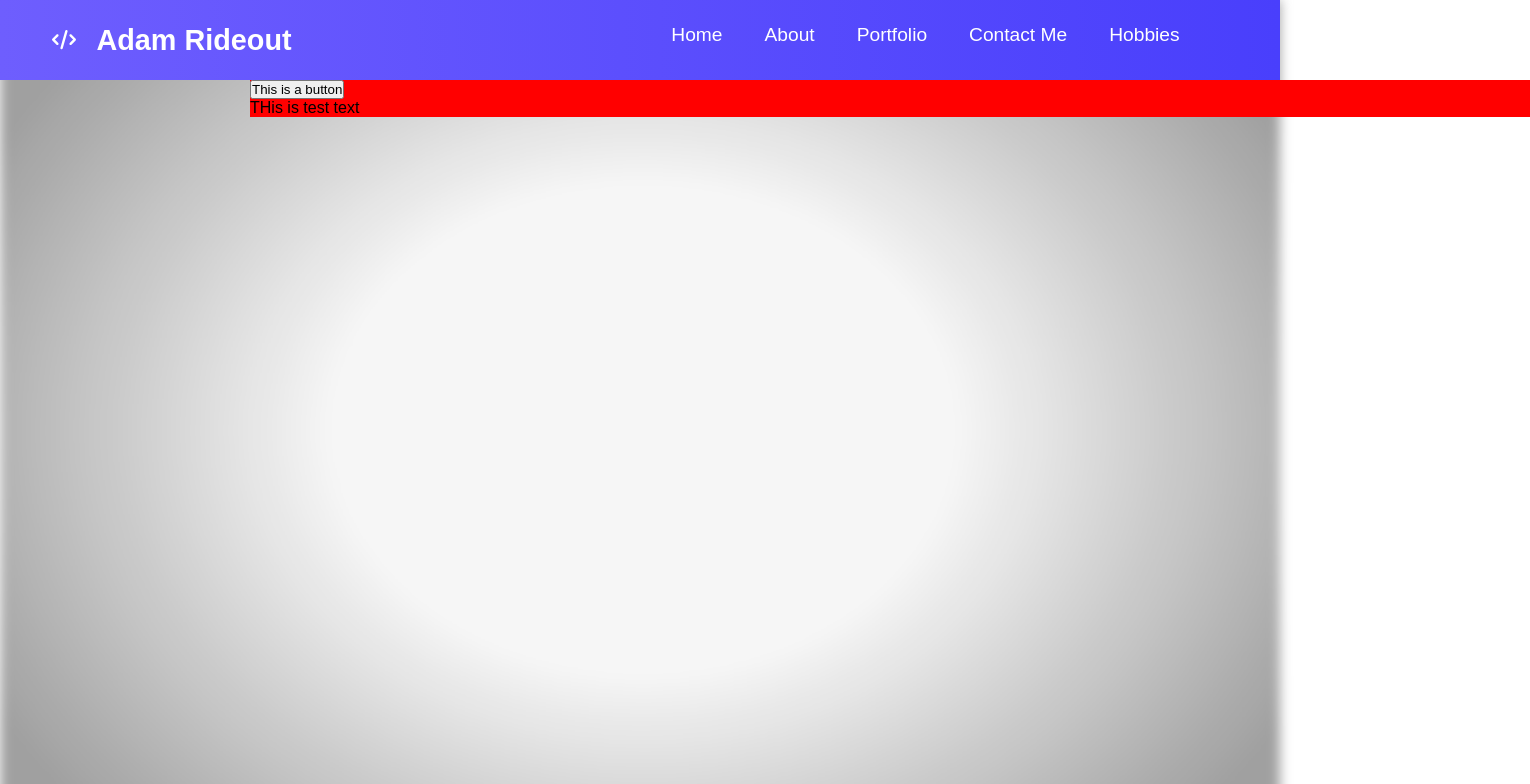
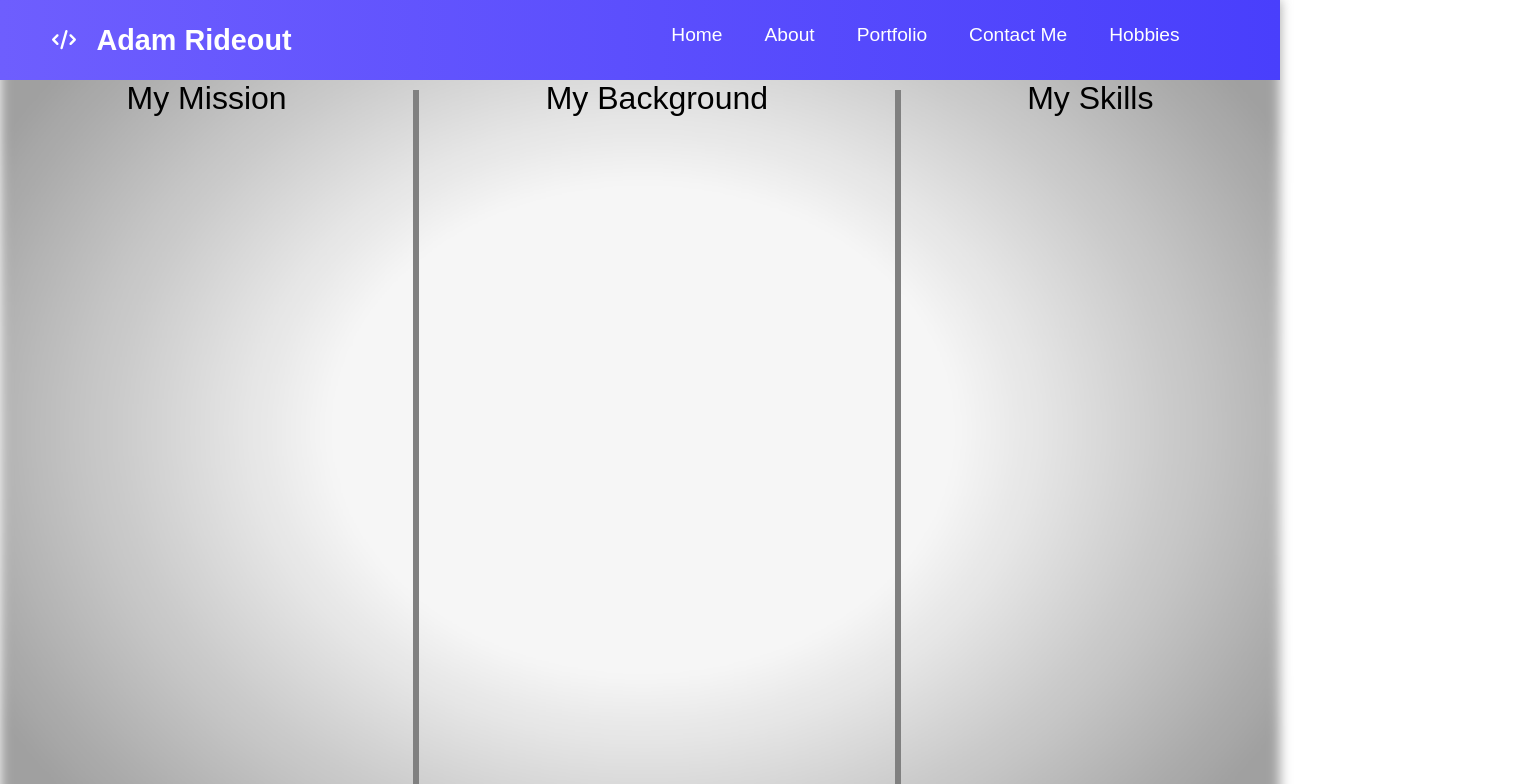
Before and after one commit to arideout1/Website, a React (Create React App) app: page /about in a window 1280 px wide. Shown: the top 784 px of the page, 1530 px wide, since content can reach past the window. Built offline with nearby package versions, Linux system fonts and the light colour scheme.

Commit message:
Added divider class

```diff
--- a/src/components/MainPages/About.js
+++ b/src/components/MainPages/About.js
@@ -1,21 +1,27 @@
-import React, { useState, useRef, useEffect } from 'react';
+import React, { useState } from 'react';
 import styles from './About.module.css';
+import Divider from '../Utils/Divider';
+import { DividerChoices } from '../Utils/Divider';
 
 function About() {
-    const [isNavOpen, setIsNavOpen] = useState(false)
-
-    useEffect(() => {
-        setIsNavOpen(true);
-    });
 
     return (
-        <div className={`${styles.wrapper}  ${isNavOpen ? styles.isNavOpen : ""}`}>
-            <div className={`${styles.nav}}`}>
-                <button onClick={() => setIsNavOpen(v => !v)}>
-                    This is a button
-                </button>
-                <div>
-                    THis is test text
+        <div className={styles.sections}>
+            <div className={styles.section}>
+                <div className={styles.title}>
+                    My Mission
+                </div>
+            </div>
+            <Divider direction={DividerChoices.Vertical} padding={true} />
+            <div className={styles.section}>
+                <div className={styles.title}>
+                    My Background
+                </div>
+            </div>
+            <Divider direction={DividerChoices.Vertical} padding={true} />
+            <div className={styles.section}>
+                <div className={styles.title}>
+                    My Skills
                 </div>
             </div>
         </div>
--- a/src/components/MainPages/About.module.css
+++ b/src/components/MainPages/About.module.css
@@ -1,46 +1,11 @@
-.page {
-    background-color: red;
-    text-align: center;
-    padding: 40px;
-    height: 100vh;
+.sections {
+    display: flex;
+    flex-direction: row;
+    width: 100%;
+    height: calc(100vh - 80px);
+    justify-content: space-evenly;
 }
 
-.button {
-    padding: 8px;
+.title {
+    font-size: 32px;
 }
-
-.container {
-    padding: 40px;
-    margin-top: 200px;
-    min-height: 200px;
-}
-
-.item {
-    width: 100px;
-    height: 100px;
-    margin: 0 auto;
-    background-color: white;
-    border-radius: 8px;
-    box-shadow: rgba(0, 0, 0, 0.2) 0px 8px 24px;
-}
-
-.wrapper {
-    display: flex;
-    width: 100%;
-    height: 100%;
-    transition: margin 1.5s;
-    margin: 0 0 0 0;
-    background-color: red;
-}
-
-.isNavOpen {
-    margin-left: 250px;
-}
-
-.nav {
-    position: relative;
-    width: 250px;
-    height: 100%;
-    padding: 20px;
-    border-right: 1px solid #ccc;
-}
--- /dev/null
+++ b/src/components/Utils/Divider.js
@@ -0,0 +1,58 @@
+import React, { useState } from 'react';
+import styles from './Divider.module.css';
+
+function Divider(props) {
+
+    let size = props.size
+    let tint = props.tint
+    let direction = props.direction
+    let padding = props.padding
+
+    if (padding !== true) {
+        padding = false
+    }
+
+    if (size === "small") {
+        size = styles.small
+    } else if (size === "large") {
+        size = styles.large
+    } else {
+        size = styles.medium
+    }
+
+
+    if (tint === "light") {
+        tint = styles.light
+    } else if (size === "dark") {
+        tint = styles.dark
+    } else {
+        tint = styles.middle
+    }
+
+
+    if (direction === "horizontal") {
+        direction = styles.horizontal
+    } else {
+        direction = styles.vertical
+    }
+
+    console.log(size, tint, direction);
+    return (
+        <div className={`${direction} ${padding && styles.padding}`}>
+            <div className={`${styles.divider} ${direction} ${size} ${tint}`} />
+        </div>
+    )
+}
+
+export default Divider;
+
+export const DividerChoices = {
+    Small: "small",
+    Medium: "medium",
+    Larg: "large",
+    Light: "light",
+    Middle: "middle",
+    Dark: "dark",
+    Horizontal: "horizontal",
+    Vertical: "vertical",
+};
--- /dev/null
+++ b/src/components/Utils/Divider.module.css
@@ -0,0 +1,58 @@
+.divider {
+    display: flex;
+}
+
+.horizontal {
+    width: 100%;
+}
+
+.horizontal.small {
+    height: 3px;
+}
+
+.horizontal.medium {
+    height: 6px;
+}
+
+
+.horizontal.large {
+    height: 9px;
+}
+
+.vertical {
+    height: 100%;
+}
+
+.vertical.small {
+    width: 3px;
+}
+
+.vertical.medium {
+    width: 6px;
+}
+
+.vertical.large {
+    width: 9px;
+}
+
+.light {
+    background-color: lightgray;
+}
+
+.middle {
+    background-color: gray;
+}
+
+.dark {
+    background-color: rgb(79, 78, 78);
+}
+
+.vertical.padding {
+    padding-top: 10px;
+    padding-bottom: 10px;
+}
+
+.horizontal.padding {
+    padding-left: 10px;
+    padding-right: 10px;
+}
```
